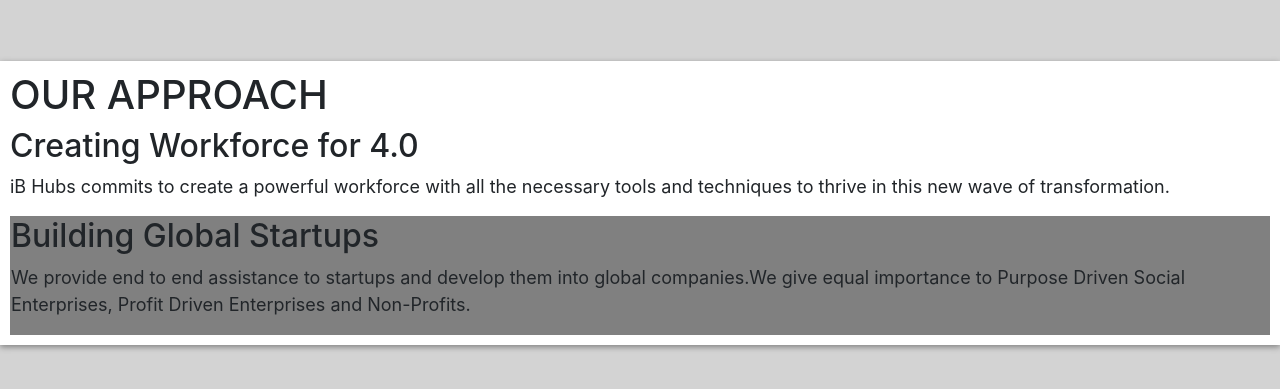
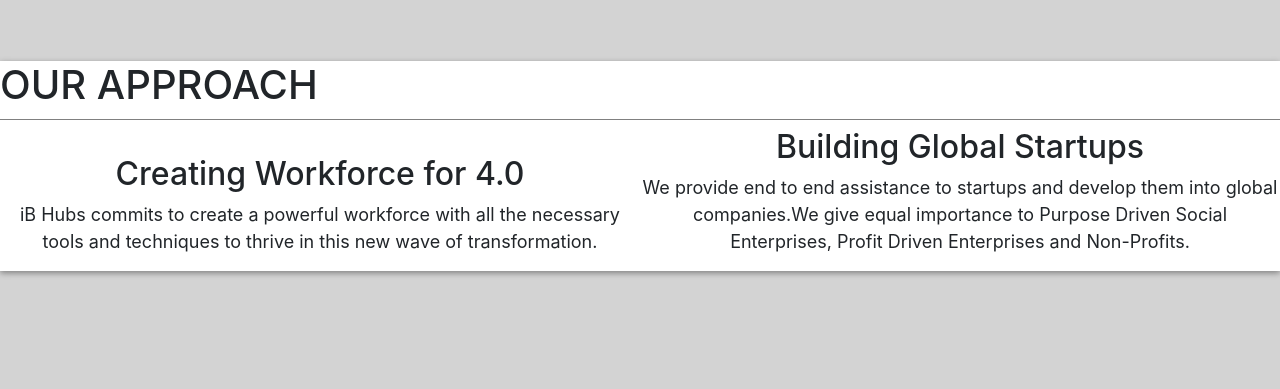
Before and after one commit to GVK289/Portfolio-Website, a plain HTML site: page assignment-15/assignment15.html in a window 1280 px wide. Shown: the part 195-584 px from the top of the page. Drawn offline with Linux system fonts and the light colour scheme.

Commit message:
Assignment-15

```diff
--- a/assignment-15/assignment15.html
+++ b/assignment-15/assignment15.html
@@ -17,12 +17,12 @@
         /*  text-align: center;  */
         margin-top: 20%;
         margin-bottom: 20%;
-        padding: 10px;
         box-shadow: 0 2px 6px 0 gray;
         background-color: white;
       }
 
       body {
+        font-size: 0px;
         background-color: lightgray;
       }
 
@@ -41,11 +41,21 @@
       }
 
       @media screen and (min-width:768px) {
+        .small {
+          text-align: center;
+        }
+        h1 {
+          text-align: left;
+          padding-bottom: 10px;
+          border-bottom: 1px solid gray;
+        }
+        .none1,
         .none {
-          border: 1px solid gray;
-          background-color: gray;
+          display: inline-block;
+          width: 50%;
+          height: 100%;
+        }
 
-        }
       }
     </style>
 
@@ -55,8 +65,10 @@
   <body>
     <div class="small">
       <h1>OUR APPROACH</h1>
-      <h2>Creating Workforce for 4.0</h2>
-      <p>iB Hubs commits to create a powerful workforce with all the necessary tools and techniques to thrive in this new wave of transformation.</p>
+      <div class="none1">
+        <h2>Creating Workforce for 4.0</h2>
+        <p>iB Hubs commits to create a powerful workforce with all the necessary tools and techniques to thrive in this new wave of transformation.</p>
+      </div>
       <div class="none">
         <h2>Building Global Startups</h2>
         <p>We provide end to end assistance to startups and develop them into global companies.We give equal importance to Purpose Driven Social Enterprises, Profit Driven Enterprises and Non-Profits.</p>
```
